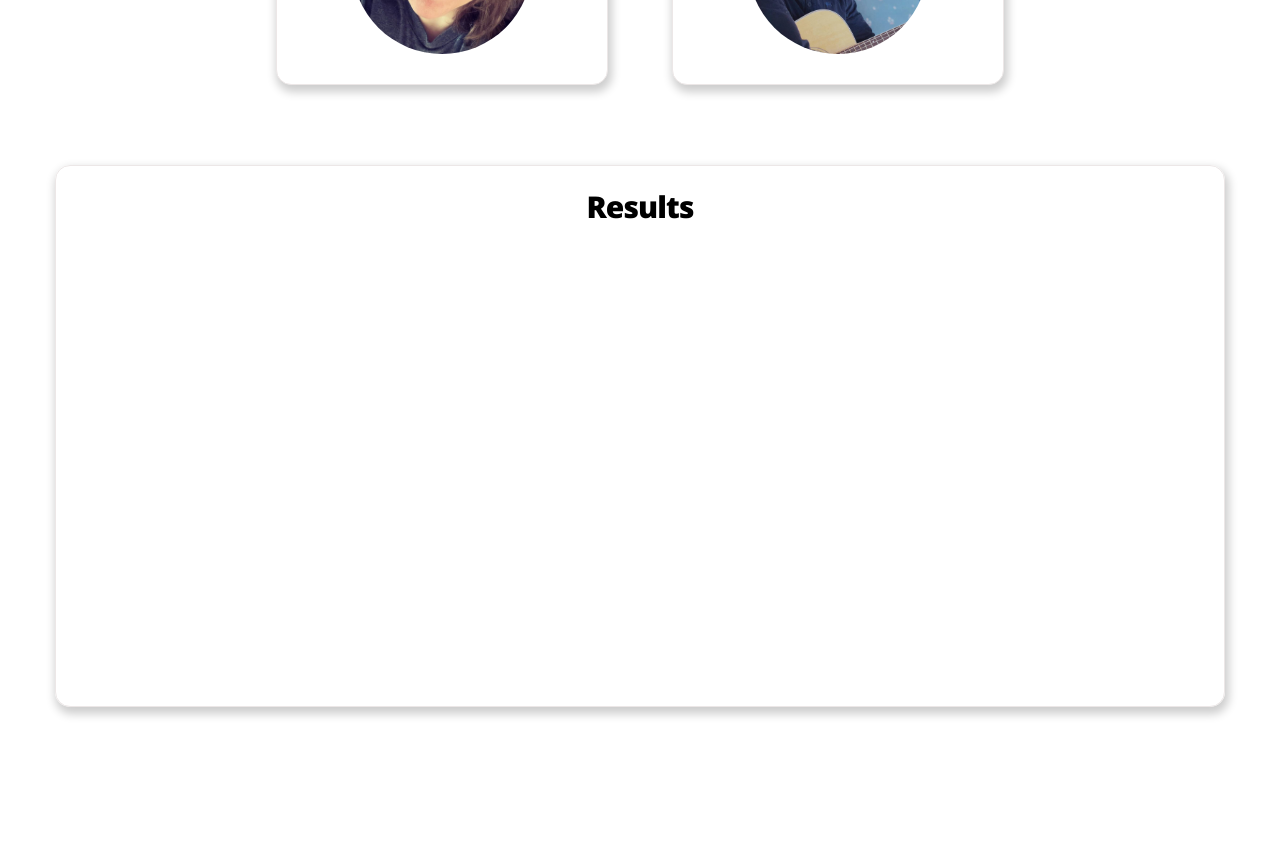
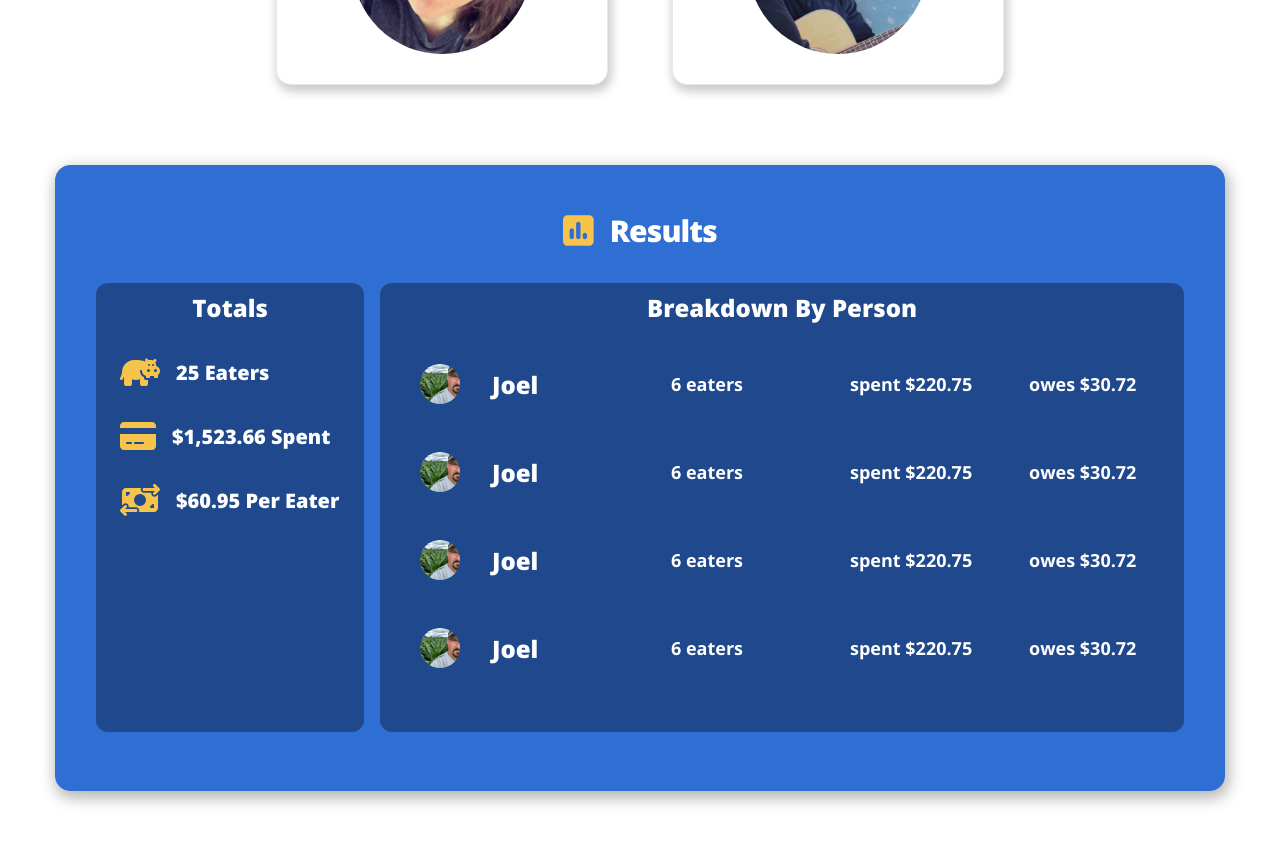
Before and after one commit to brandonqueen/family-vacation-calculator, a React (Create React App) app: page / in a window 1280 px wide. Shown: the part 1200-2044 px from the top of the page. Built offline with nearby package versions, Linux system fonts and the light colour scheme.

Commit message:
Completed more styling for results area

```diff
--- a/package.json
+++ b/package.json
@@ -3,6 +3,11 @@
   "version": "0.1.0",
   "private": true,
   "dependencies": {
+    "@fortawesome/fontawesome-svg-core": "^6.4.2",
+    "@fortawesome/free-brands-svg-icons": "^6.4.2",
+    "@fortawesome/free-regular-svg-icons": "^6.4.2",
+    "@fortawesome/free-solid-svg-icons": "^6.4.2",
+    "@fortawesome/react-fontawesome": "^0.2.0",
     "@reduxjs/toolkit": "^1.9.5",
     "@testing-library/jest-dom": "^5.17.0",
     "@testing-library/react": "^13.4.0",
--- a/src/components/FamilyHeads/FamilyHeads.js
+++ b/src/components/FamilyHeads/FamilyHeads.js
@@ -20,6 +20,7 @@ function FamilyHeads({ onModalClick }) {
 					fontSize: 24,
 					fontWeight: "800",
 					margin: "24px",
+					textAlign: "center",
 				}}>
 				* * Click On Your Family's Card Below to Input Expenses and Eaters * *
 			</text>
--- a/src/components/InputModal/InputModal.css
+++ b/src/components/InputModal/InputModal.css
@@ -1,14 +1,18 @@
 .modal {
     position: fixed;
-    width: 90vw;
+    /* top: 50%;
+    transform: translateY(-50%); */
+    width: 80vw;
     min-height: 90vh;
     max-height: 90vh;
     margin: 2vh;
     padding: 2vh;
     display: flex;
     flex-direction: column;
+    flex: 1;
     background-color: white;
     overflow: scroll;
+    overflow-x: hidden;
 
     border-radius: 15px;
     border-width: .8px;
@@ -21,7 +25,7 @@
     position: fixed;
     width: 100%;
     height: 100%;
-    background-color:rgba(70, 70, 70, .2);
+    background-color:rgba(70, 70, 70, .7);
   }
 
   .modalButton {
@@ -119,6 +123,7 @@
       padding: 20px;
       margin-top: 20px;
       display: flex;
+      flex: 1;
       flex-direction: row;
       flex-wrap: wrap;
     }
@@ -251,3 +256,29 @@
 
       cursor: pointer;
     }
+
+    .bottomRow {
+      display: flex;
+			flex-direction: row;
+		  justify-content: space-between;
+    }
+
+    .totalText {
+      text-align: right;
+      align-self: center;
+      font-weight: 900;
+      font-size: 20px;
+      flex: 1;
+    }
+
+    @media (max-width: 599px) {
+      .bottomRow {
+        flex-direction: column;
+        justify-content: center;
+      }
+
+      .totalText {
+        text-align: left;
+        align-self: flex-start;
+      }
+    }
--- a/src/components/InputModal/InputModal.js
+++ b/src/components/InputModal/InputModal.js
@@ -70,7 +70,7 @@ function InputModal({ onModalClick, selectedFamily }) {
 			alert("Please input an expense and an amount.");
 		} else if (Number.isNaN(amountValue)) {
 			alert("Please make sure the amount is a number!");
-		} else if (expenseValue < 0) {
+		} else if (amountValue <= 0) {
 			alert("Please input a positive number");
 		} else {
 			dispatch(
@@ -155,7 +155,7 @@ function InputModal({ onModalClick, selectedFamily }) {
 					<div className="inputSection" name="form">
 						<text className="expenseAreaHeader">Input Expenses</text>
 						<div className="expenseInputSubsection">
-							<text className="expensesText">Expense/Place of Purchase:</text>
+							<text className="expensesText">Expense/Place of Purchase</text>
 							<input
 								className="input"
 								type="text"
@@ -167,7 +167,7 @@ function InputModal({ onModalClick, selectedFamily }) {
 										handleExpenseInput();
 									}
 								}}></input>
-							<text className="expensesText">Amount Spent:</text>
+							<text className="expensesText">Amount Spent</text>
 							<input
 								className="input"
 								type="text"
@@ -218,23 +218,11 @@ function InputModal({ onModalClick, selectedFamily }) {
 						<div className="loggedExpensesParentContainer">
 							<RenderExpenses />
 						</div>
-						<div
-							style={{
-								display: "flex",
-								flexDirection: "row",
-								justifyContent: "space-between",
-							}}>
+						<div className="bottomRow">
 							<button className="button" onClick={handleExpenseClearClick}>
 								Clear All
 							</button>
-							<text
-								style={{
-									alignSelf: "center",
-									fontWeight: "900",
-									fontSize: 20,
-								}}>
-								Total: ${total}
-							</text>
+							<text className="totalText">Total: ${total}</text>
 						</div>
 					</div>
 				</div>
--- a/src/components/Results/Results.css
+++ b/src/components/Results/Results.css
@@ -11,17 +11,28 @@
 .resultsMainCard {
     width: 85vw;
     margin: 32px;
-    padding: 20px 40px;
+    padding: 20px 40px 50px 40px;
     min-height: 500px;
+    background-color: rgb(47, 110, 210);
 
     display: flex;
+    flex-direction: column;
     justify-content: center;
+    flex-wrap: wrap;
 
     border-radius: 15px;
     border-width: .8px;
-    border-color: rgb(236, 231, 231);
+    border-color: rgb(47, 111, 211);
     border-style: solid;
-    box-shadow: 2px 5px 10px 2px rgba(0,0,0,.2);
+    box-shadow: 2px 5px 15px 2px rgba(0,0,0,.3);
+  }
+
+  .TitleBar {
+    display: flex;
+    flex-direction: row;
+    align-items: center;
+    justify-content: center;
+    padding: 24px;
   }
 
   .resultsTitle {
@@ -29,4 +40,125 @@
     font-size: 30px;
     letter-spacing: -.9px;
     text-align: center;
+    color: white;
   }
+
+  .resultsOutputArea {
+    display:flex;
+    flex:1;
+    flex-direction: row;
+    flex-wrap: wrap;
+    margin: 8px 0px;
+  }
+
+  .globalTotalsArea {
+    display: flex;
+    flex:1;
+    flex-direction: column;
+    flex-wrap: wrap;
+    margin-right: 8px;
+    border-radius: 12px;
+    background-color: rgb(31, 73, 140);
+  }
+
+  .breakdownByFamilyArea {
+    display: flex;
+    flex:3;
+    flex-direction: column;
+    flex-wrap: wrap;
+    margin-left: 8px;
+    border-radius: 12px;
+    background-color: rgb(31, 73, 140);
+  }
+
+  .outputAreaHeader {
+    text-align: center;
+    font-size: 24px;
+    font-weight: 800;
+    padding: 8px;
+    color: white;
+  }
+
+  .globalTotalsList {
+    list-style: none;
+    display: flex;
+    flex-direction: column;
+    align-items: flex-start;
+    justify-content: flex-start;
+    padding: 8px;
+    margin: 0;
+  }
+
+  .globalTotalsRow {
+    list-style: none;
+    display: flex;
+    flex-direction: row;
+    align-items: center;
+    justify-content: flex-start;
+    padding: 16px 8px 16px 16px;
+  }
+
+  .globalTotalsText {
+    font-size: 20px;
+    color: white;
+    font-weight: 800;
+  }
+
+  .personBreakdownList {
+    list-style: none;
+    display: flex;
+    flex-direction: column;
+    align-items: flex-start;
+    justify-content: flex-start;
+    padding: 8px;
+    margin: 0;
+  }
+
+  .personBreakdownListItem {
+    list-style: none;
+    display: flex;
+    flex-wrap: wrap;
+    width: 100%;
+    flex-direction: row;
+    align-items: center;
+    justify-content: flex-start;
+    padding: 24px 16px;
+  }
+
+  .listAvatar {
+    min-width: 40px;
+    max-width: 40px;
+    height: 40px;
+    border-radius: 50%;
+    object-fit: cover;
+    flex: 1;
+    margin-inline: 16px;
+  }
+
+  .personName {
+    font-size: 24px;
+    color: white;
+    font-weight: 900;
+    flex: 1;
+    margin-inline: 16px;
+  }
+
+  .breakdownPersonData {
+    font-size: 18px;
+    color: white;
+    flex-wrap: wrap;
+    font-weight: 700;
+    flex: 1;
+    margin-inline: 16px;
+  }
+
+  @media (max-width: 780px) {
+
+
+
+    /* * * * Update Styles for Mobile Here * * *  */
+
+
+
+
+  }
--- a/src/components/Results/Results.js
+++ b/src/components/Results/Results.js
@@ -1,14 +1,96 @@
-import React from 'react'
-import "./Results.css"
+import React from "react";
+import "./Results.css";
+import { FontAwesomeIcon } from "@fortawesome/react-fontawesome";
+import {
+	faSquarePollVertical,
+	faHippo,
+	faCreditCard,
+	faMoneyBillTransfer,
+} from "@fortawesome/free-solid-svg-icons";
+import JoelImg from "../../assets/images/Joel.jpg";
 
 function Results() {
-  return (
-    <div className="resultsGlobal">
-        <div className = "resultsMainCard">
-            <text className="resultsTitle">Results</text>
-        </div>
-    </div>
-  )
+	const iconStyle = {
+		fontSize: "35px",
+		color: "rgb(246,196,74)",
+		marginRight: "16px",
+	};
+
+	const iconStyle2 = {
+		fontSize: "32px",
+		color: "rgb(246,196,74)",
+		marginRight: "16px",
+	};
+
+	return (
+		<div className="resultsGlobal">
+			<div className="resultsMainCard">
+				<div className="TitleBar">
+					<FontAwesomeIcon
+						className="resultsIcon"
+						icon={faSquarePollVertical}
+						style={iconStyle}
+					/>
+					<text className="resultsTitle">Results</text>
+				</div>
+				<div className="resultsOutputArea">
+					<div className="globalTotalsArea">
+						<text className="outputAreaHeader">Totals</text>
+						<ul className="globalTotalsList">
+							<li className="globalTotalsRow">
+								<FontAwesomeIcon style={iconStyle2} icon={faHippo} />
+								<text className="globalTotalsText">25 Eaters</text>
+							</li>
+							<li className="globalTotalsRow">
+								<FontAwesomeIcon style={iconStyle2} icon={faCreditCard} />
+								<text className="globalTotalsText">$1,523.66 Spent</text>
+							</li>
+							<li className="globalTotalsRow">
+								<FontAwesomeIcon
+									style={iconStyle2}
+									icon={faMoneyBillTransfer}
+								/>
+								<text className="globalTotalsText">$60.95 Per Eater</text>
+							</li>
+						</ul>
+					</div>
+					<div className="breakdownByFamilyArea">
+						<text className="outputAreaHeader">Breakdown By Person</text>
+						<ul className="personBreakdownList">
+              <li className="personBreakdownListItem">
+                    <img className="listAvatar" src={JoelImg}></img>
+                    <text className="personName">Joel</text>
+                    <li className="breakdownPersonData">6 eaters</li>
+                    <li className="breakdownPersonData">spent $220.75</li>
+                    <li className="breakdownPersonData">owes $30.72</li>
+              </li>
+              <li className="personBreakdownListItem">
+                    <img className="listAvatar" src={JoelImg}></img>
+                    <text className="personName">Joel</text>
+                    <li className="breakdownPersonData">6 eaters</li>
+                    <li className="breakdownPersonData">spent $220.75</li>
+                    <li className="breakdownPersonData">owes $30.72</li>
+              </li>
+              <li className="personBreakdownListItem">
+                    <img className="listAvatar" src={JoelImg}></img>
+                    <text className="personName">Joel</text>
+                    <li className="breakdownPersonData">6 eaters</li>
+                    <li className="breakdownPersonData">spent $220.75</li>
+                    <li className="breakdownPersonData">owes $30.72</li>
+              </li>
+              <li className="personBreakdownListItem">
+                    <img className="listAvatar" src={JoelImg}></img>
+                    <text className="personName">Joel</text>
+                    <li className="breakdownPersonData">6 eaters</li>
+                    <li className="breakdownPersonData">spent $220.75</li>
+                    <li className="breakdownPersonData">owes $30.72</li>
+              </li>
+            </ul>
+					</div>
+				</div>
+			</div>
+		</div>
+	);
 }
 
-export default Results
+export default Results;
```
Also changed, not shown: 1 other file (tests, documents, lock files or other folders).
